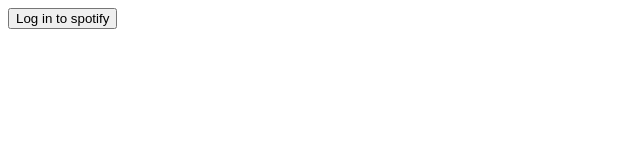
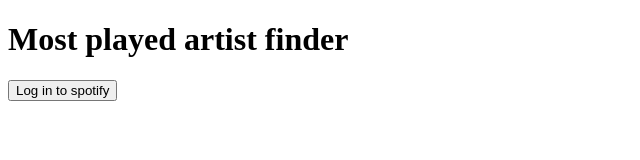
Before and after one commit to M1chael910/spotify-data-reader, a plain HTML site: page index.html in a window 1280 px wide. Shown: the whole page, without its empty margins (0-640 px from the left). Drawn offline with Linux system fonts and the light colour scheme.

Commit message:
commit 5

```diff
--- a/index.html
+++ b/index.html
@@ -10,10 +10,11 @@
     <meta
       name="viewport"
       content="width=device-width, initial-scale=1.0"
-    />
+  />
     <title>Spotify Data Reader</title>
   </head>
   <body>
+  <h1>Most played artist finder</h1>
     <button class="log-in-btn">Log in to spotify</button>
   </body>
 </html>
```
